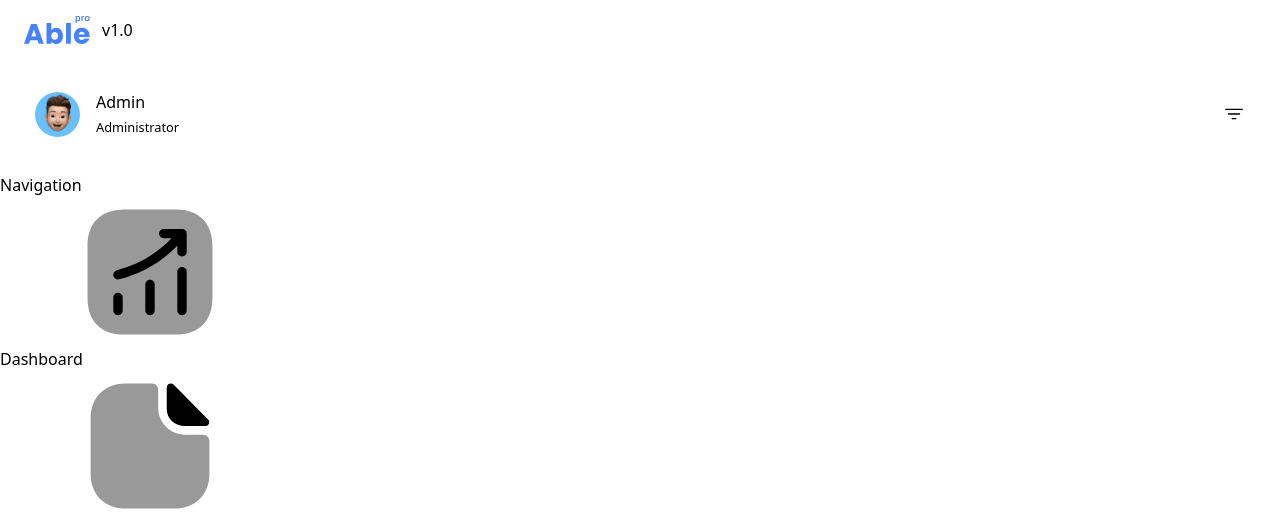
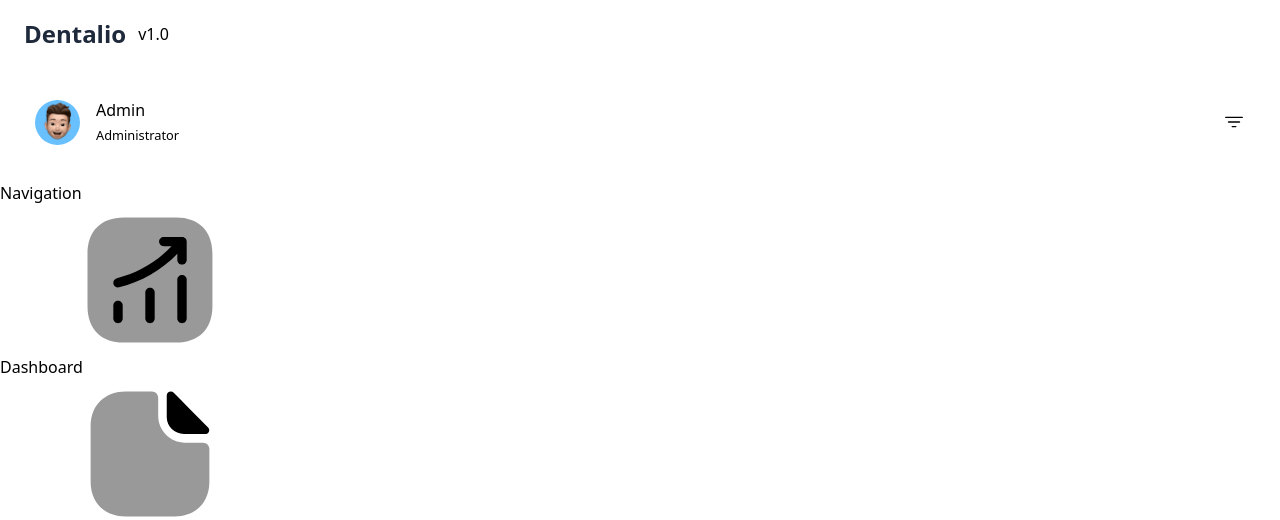
Before and after one commit to abidardiansyah/rekam-medis, a Laravel app: page /antrean in a window 1280 px wide. Shown: the top 520 px of the page. Run offline with Laravel 12, Linux system fonts and the light colour scheme; a user stored in the database is signed in; data comes from the database, SQL or seed files in the repository; data that the repository does not hold is empty; style sheets or scripts are compiled from the project's sources.

Commit message:
Update: Change logo to Dentalio text, add medication master data with dropdown selection

```diff
--- a/resources/views/components/sidebar.blade.php
+++ b/resources/views/components/sidebar.blade.php
@@ -2,7 +2,7 @@
   <div class="navbar-wrapper">
     <div class="m-header flex items-center py-4 px-6 h-header-height">
       <a href="{{ route('dashboard') }}" class="b-brand flex items-center gap-3">
-        <img src="{{ asset('assets/images/logo-dark.svg') }}" class="img-fluid logo-lg" alt="logo" />
+        <span style="font-size: 24px; font-weight: 700; color: #1e293b;">Dentalio</span>
         <span class="badge bg-success-500/10 text-success-500 rounded-full theme-version">v1.0</span>
       </a>
     </div>
```
